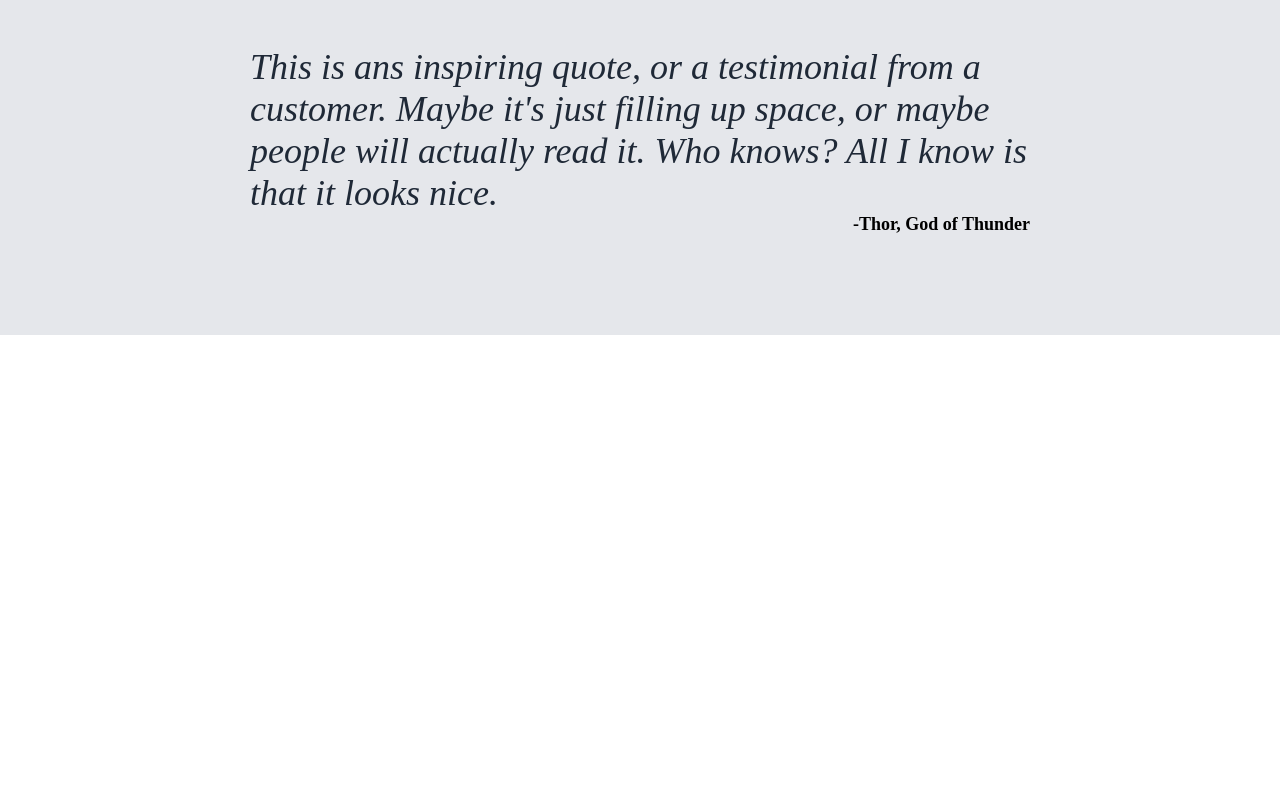
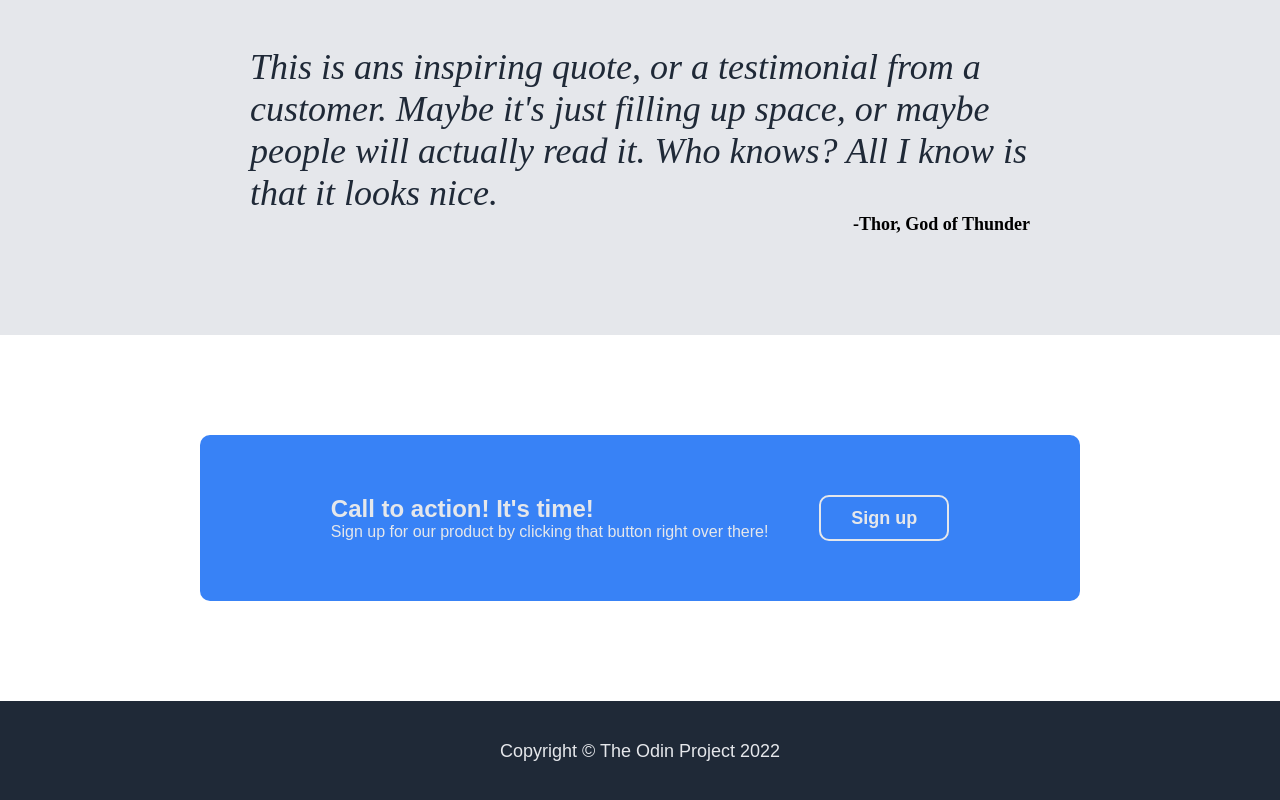
Before and after one commit to SanTheMan786/landing-page, a plain HTML site: page index.html in a window 1280 px wide. Shown: the part 995-1795 px from the top of the page. Before the commit the page ends 1330 px from the top, so only its background shows below. Drawn offline with Linux system fonts and the light colour scheme.

Commit message:
section-4 and footer is finished

```diff
--- a/css/styles.css
+++ b/css/styles.css
@@ -149,3 +149,49 @@
   font-weight: 800;
   align-self: flex-end;
 }
+
+/* Section 4 */
+
+.section-4 {
+  padding: 100px 200px;
+  font-family: Arial, Helvetica, sans-serif;
+  color: #e5e7eb;
+}
+
+.action {
+  background-color: #3882f6;
+  /* text-align: center; */
+  padding: 60px 80px;
+  border-radius: 10px;
+  display: flex;
+  justify-content: space-evenly;
+}
+
+.text h3 {
+  font-size: 24px;
+}
+
+.action-button {
+  font-family: Arial, Helvetica, sans-serif;
+  color: #e5e7eb;
+  border: 2px solid #e5e7eb;
+  padding: 10px 30px;
+  border-radius: 10px;
+  font-size: 18px;
+  font-weight: 700;
+}
+
+/* Footer */
+
+.footer {
+  font-family: Arial, Helvetica, sans-serif;
+  background-color: #1f2937;
+  text-align: center;
+  color: #e5e7eb;
+  padding: 40px 0;
+}
+
+.footer p {
+  font-size: 18px;
+  font-weight: 400;
+}
--- a/index.html
+++ b/index.html
@@ -65,8 +65,20 @@
       <p class="quote-author">-Thor, God of Thunder</p>
     </div>
 
-    <div class="section-4"></div>
+    <div class="section-4">
+      <div class="action">
+        <div class="text">
+          <h3>Call to action! It's time!</h3>
+          <p>
+            Sign up for our product by clicking that button right over there!
+          </p>
+        </div>
+        <button class="action-button">Sign up</button>
+      </div>
+    </div>
 
-    <div class="footer"></div>
+    <div class="footer">
+      <p>Copyright © The Odin Project 2022</p>
+    </div>
   </body>
 </html>
```
